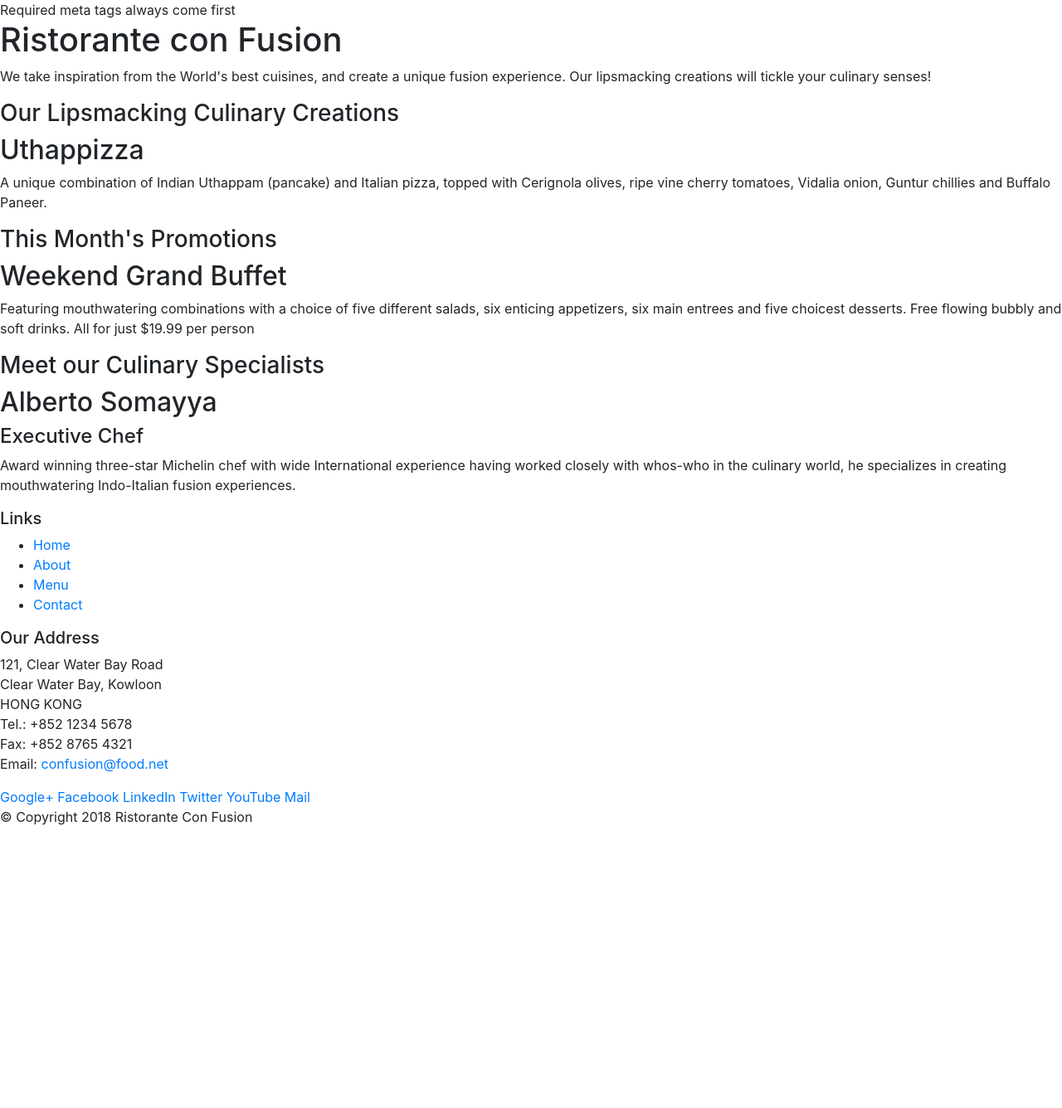
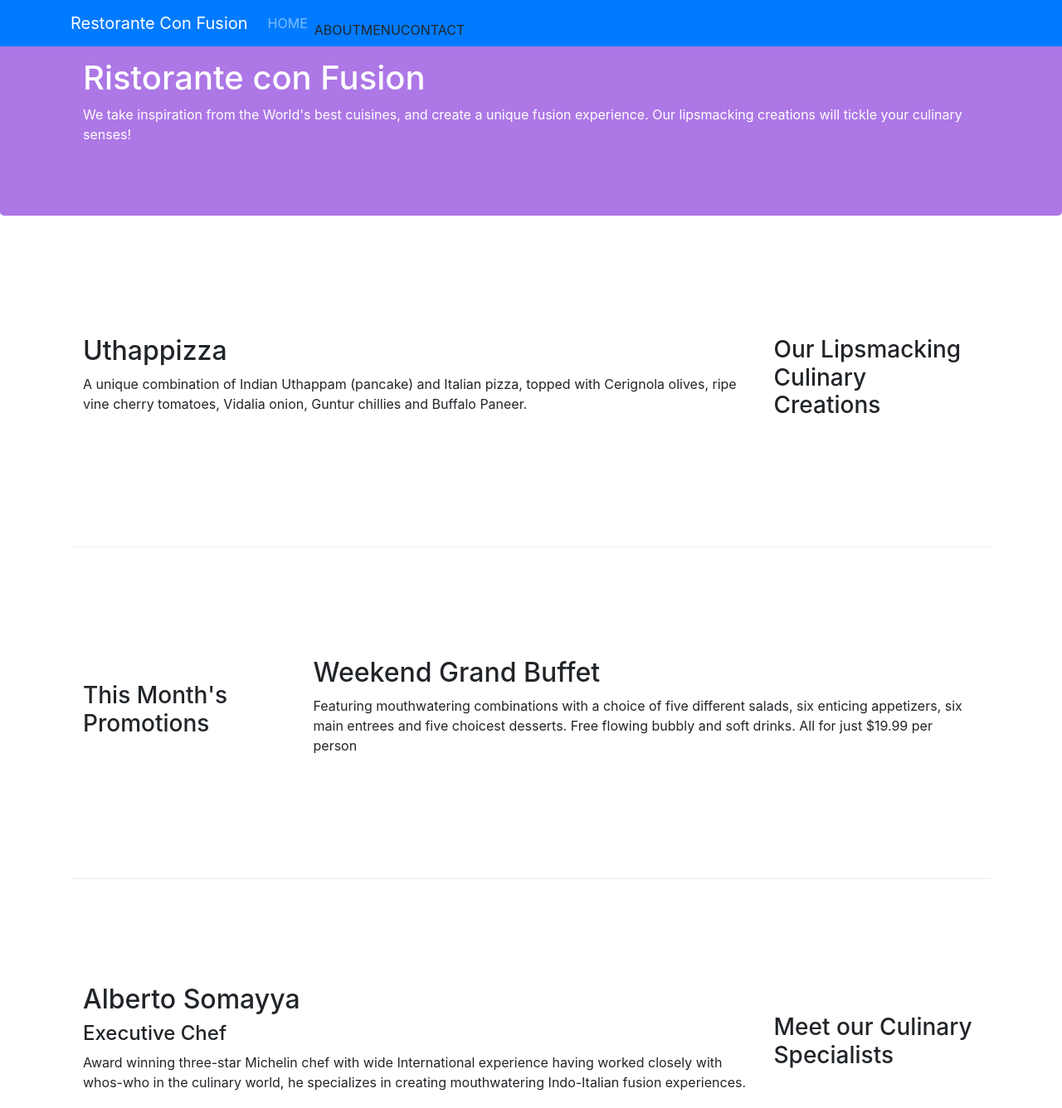
Before and after one commit to Eternity30/Bootstrap, a website: page index.html in a window 1280 px wide. Shown: the top 1336 px of the page at 83% size. Before the commit the page ends 1013 px from the top, so only its background shows below. Drawn offline with nearby package versions, Linux system fonts and the light colour scheme.

Commit message:
Assignment Done

```diff
--- /dev/null
+++ b/CSS/style.css
@@ -0,0 +1,33 @@
+.row-header {
+    margin: 0px auto;
+    padding: 0px auto;
+
+}
+
+.row-content{
+    margin: 0px auto;
+    padding: 50px 0px 50px 0px;
+    border-bottom: 1px ridge;
+    min-height: 400px;
+    /* color: white; */
+}
+.footer{
+    background-color:#d0c3d4;
+    margin: 0px auto;
+    padding: 20px 0px 20px 0px;
+}
+.jumbotron{
+    padding: 70px 30px 70px 30px;
+    margin: 0px auto;
+    background-color:#ad77e6;
+    color: white;
+}
+.address{
+    font-size: 80%;
+    margin: 0px;
+    color:black;
+}
+
+.co{
+    background-color: white;
+}
--- a/index.html
+++ b/index.html
@@ -1,58 +1,78 @@
 <!DOCTYPE html>
 <html lang="en">
- Required meta tags always come first
  <meta charset="utf-8">
  <meta name="viewport" content="width=device-width, initial-scale=1, shrink-to-fit=no">
  <meta http-equiv="x-ua-compatible" content="ie=edge">
 
  <!-- Bootstrap CSS -->
  <link rel="stylesheet" href="node_modules/bootstrap/dist/css/bootstrap.min.css">
+ <link rel="stylesheet" href="CSS/style.css">
 <head>
     <title>Ristorante Con Fusion</title>
 </head>
 
 <body>
+    <nav class="navbar navbar-dark navbar-expand-sm bg-primary fixed-top">
+        <div class="container">
+            <a class="navbar-brand" href="#">Restorante Con Fusion</a>
+            <ul class="navbar-nav mr-auto">
+                <li class="nav-item"><a class="nav-link" href="#">HOME</a></li>
+                <li class="nav-item"><a class="nav-link" href="#"></a>ABOUT</li>
+                <li class="nav-item"><a class="nav-link" href="#"></a>MENU</li>
+                <li class="nav-item"><a class="nav-link" href="#"></a>CONTACT</li>
+            </ul>
 
-    <header>
-        <div>
-            <div>
-                <div>
+
+        </div>
+
+
+    </nav>
+
+
+
+
+
+
+    <header class="jumbotron">
+        <div class="container">
+            <div class="row row-header">
+                <div class="col-12">
                     <h1>Ristorante con Fusion</h1>
                     <p>We take inspiration from the World's best cuisines, and create a unique fusion experience. Our lipsmacking creations will tickle your culinary senses!</p>
                 </div>
-                <div>
+                <div class="col-12 col-sm">
                 </div>
             </div>
         </div>
     </header>
 
-    <div>
-        <div>
-            <div>
+    <div class="container">
+        <div class="row row-content align-items-center co">
+            <div class="col-12 col-sm-4 order-sm-last col-md-3">
                 <h3>Our Lipsmacking Culinary Creations</h3>
             </div>
-            <div>
+            <div class="col col-sm order-sm-first col-md co">
                 <h2>Uthappizza</h2>
                 <p>A unique combination of Indian Uthappam (pancake) and Italian pizza, topped with Cerignola olives, ripe vine cherry tomatoes, Vidalia onion, Guntur chillies and Buffalo Paneer.</p>
             </div>
         </div>
 
 
-        <div>
-            <div>
+        <div class="row row-content align-items-center co">
+            <div class="col-12 col-sm-4 col-md-3">
                 <h3>This Month's Promotions</h3>
             </div>
-            <div>
+            <div class="col col-sm col-md co">
                 <h2>Weekend Grand Buffet</h2>
                 <p>Featuring mouthwatering combinations with a choice of five different salads, six enticing appetizers, six main entrees and five choicest desserts. Free flowing bubbly and soft drinks. All for just $19.99 per person </p>
             </div>
         </div>
 
-        <div>
-            <div>
+        <div class="row row-content align-items-center co">
+            <div class="col-12 col-sm-4 order-sm-last col-md-3">
                 <h3>Meet our Culinary Specialists</h3>
             </div>
-            <div>
+            <div class="col col-sm order-sm-first col-md co">
                 <h2>Alberto Somayya</h2>
                 <h4>Executive Chef</h4>
                 <p>Award winning three-star Michelin chef with wide International experience having worked closely with whos-who in the culinary world, he specializes in creating mouthwatering Indo-Italian fusion experiences. </p>
@@ -60,19 +80,19 @@
         </div>
     </div>
 
-    <footer>
-        <div>
-            <div>
-                <div>
+    <footer class="footer">
+        <div class="container">
+            <div class="row">
+                <div class="col-4 offset-1 col-sm-2">
                     <h5>Links</h5>
-                    <ul>
+                    <ul class="list-unstyled">
                         <li><a href="#">Home</a></li>
                         <li><a href="#">About</a></li>
                         <li><a href="#">Menu</a></li>
                         <li><a href="#">Contact</a></li>
                     </ul>
                 </div>
-                <div>
+                <div class="col-7 col-sm-5">
                     <h5>Our Address</h5>
                     <address>
 		              121, Clear Water Bay Road<br>
@@ -83,8 +103,8 @@
 		              Email: <a href="mailto:confusion@food.net">confusion@food.net</a>
 		           </address>
                 </div>
-                <div>
-                    <div>
+                <div class="col-12 col-sm-4 align-self-center" >
+                    <div class="text-center">
                         <a href="http://google.com/+">Google+</a>
                         <a href="http://www.facebook.com/profile.php?id=">Facebook</a>
                         <a href="http://www.linkedin.com/in/">LinkedIn</a>
@@ -94,8 +114,8 @@
                     </div>
                 </div>
            </div>
-           <div>
-                <div>
+           <div class="row justify-content-center">
+                <div class="col-auto">
                     <p>© Copyright 2018 Ristorante Con Fusion</p>
                 </div>
            </div>
```
Also changed, not shown: aboutus.html (added, +114 -0 lines).
